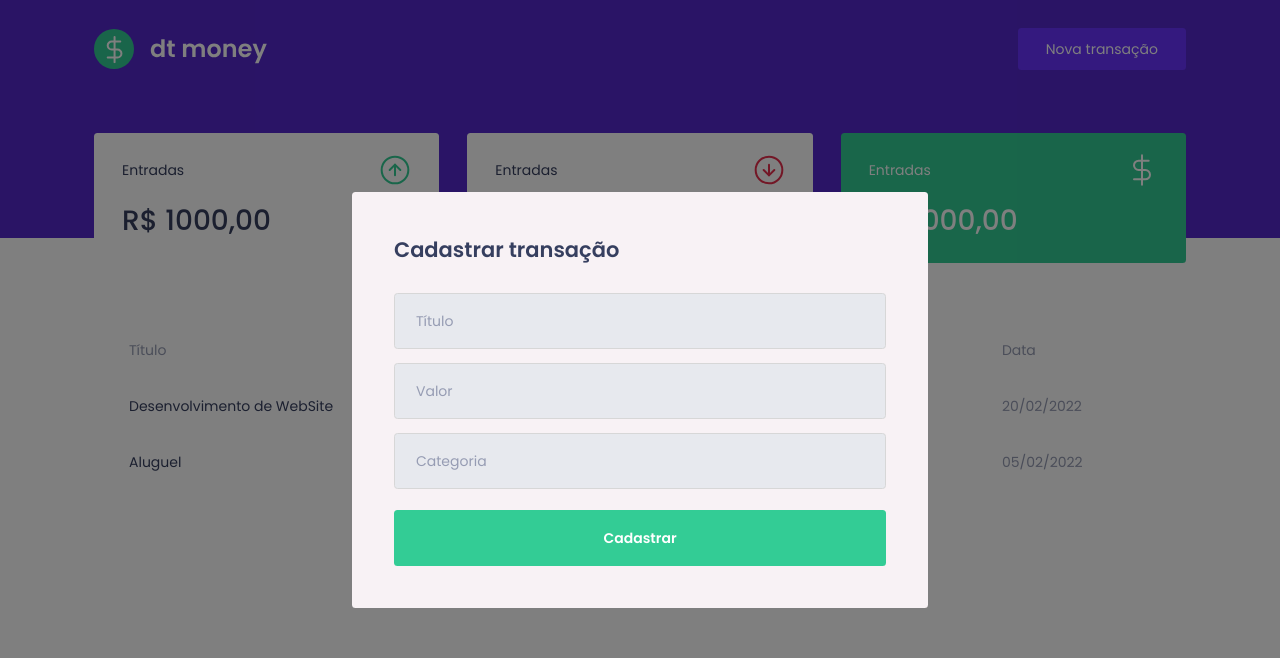
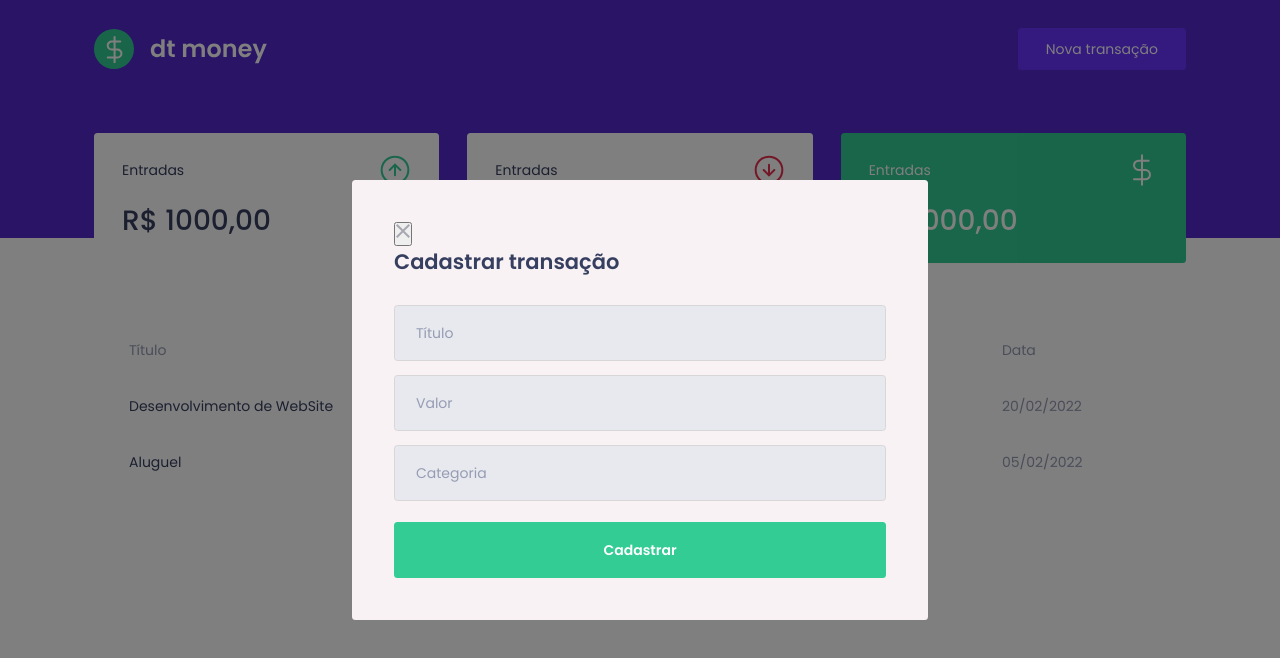
Before and after one commit to devBernardo-Mendes/ignite-dtmoney, a React (Create React App) app: page / in a window 1280 px wide. Both pictures are taken after a click on the button "Nova transação". Shown: the top 658 px of the page. Built offline with nearby package versions, Linux system fonts and the light colour scheme; no server answers; what miragejs would draw is missing.

Commit message:
feat: :sparkles: Create buton of close modal

```diff
--- a/src/components/NewTransactionModal/index.tsx
+++ b/src/components/NewTransactionModal/index.tsx
@@ -1,5 +1,6 @@
 import Modal from "react-modal";
 import { Container } from "./styles";
+import closeImg from "../../assets/close.svg";
 
 interface NewTransactionModalProps {
   isOpen: boolean;
@@ -17,6 +18,14 @@
       overlayClassName="react-modal-overlay"
       className="react-modal-content"
     >
+      <button
+        type="button"
+        onClick={onRequestClose}
+        className="react-modal-close"
+      >
+        <img src={closeImg} alt="Fechar Modal" />
+      </button>
+
       <Container>
         <h2>Cadastrar transação</h2>
         <input placeholder="Título"></input>
```
